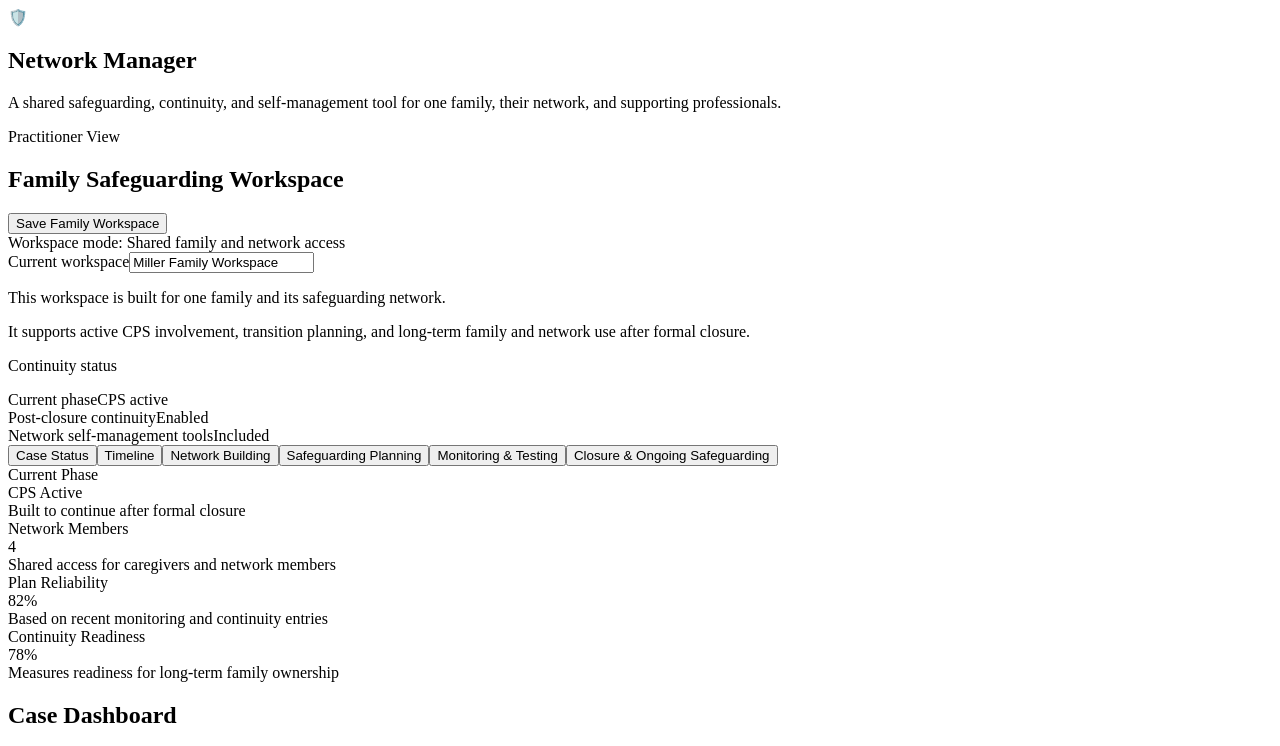
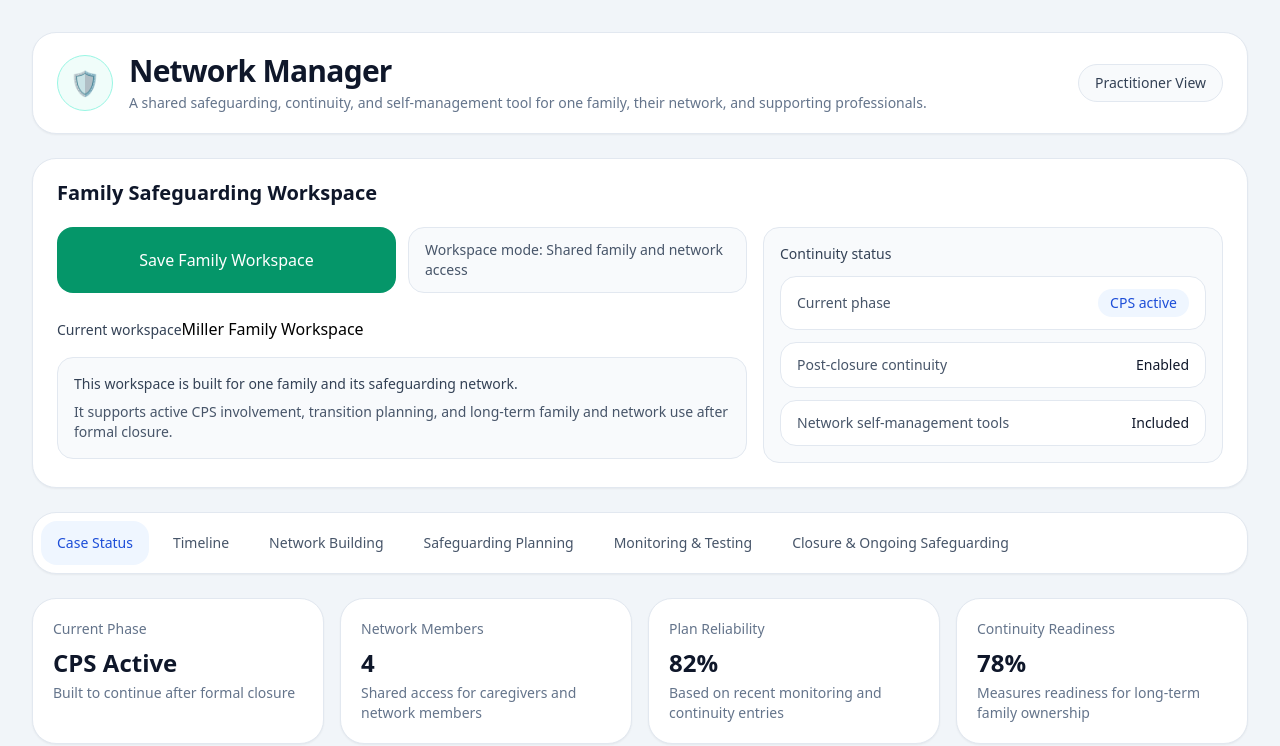
Before and after one commit to almv2009/network-manager, a React (Vite) app: page / in a window 1280 px wide. Shown: the top 746 px of the page. Built offline with nearby package versions, Linux system fonts and the light colour scheme.

Commit message:
Fix Tailwind styles for Network Manager

```diff
--- a/src/index.css
+++ b/src/index.css
@@ -0,0 +1,13 @@
+@tailwind base;
+@tailwind components;
+@tailwind utilities;
+
+html,
+body,
+#root {
+  min-height: 100%;
+}
+
+body {
+  margin: 0;
+}
```
